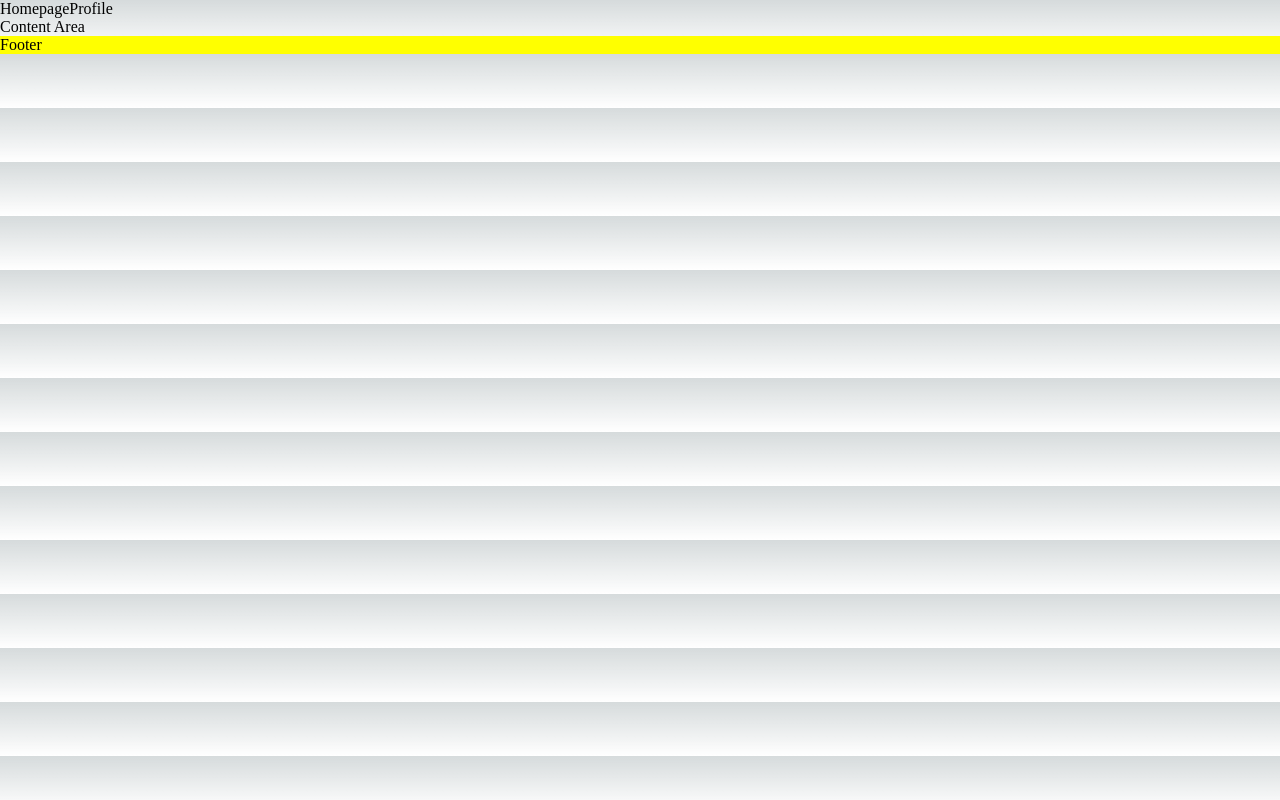
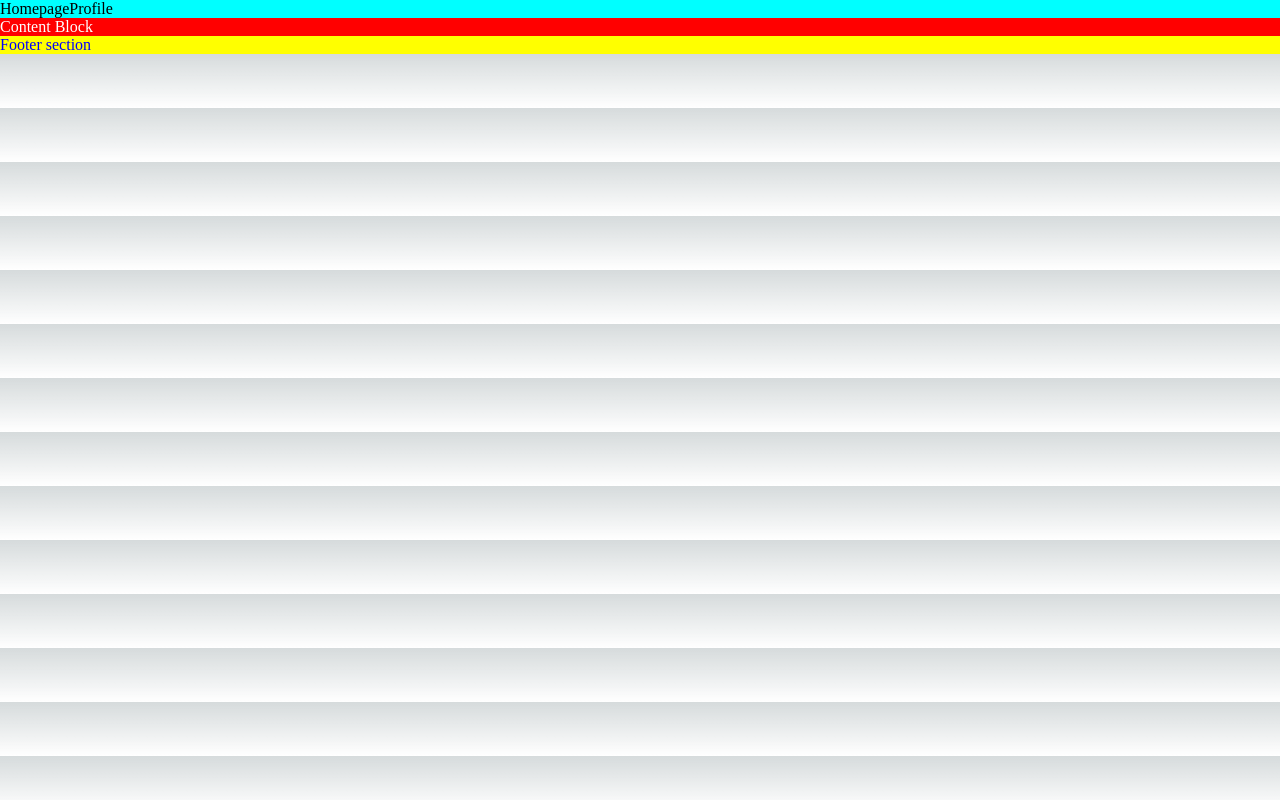
Before and after one commit to FarrazID/belajar-nextjs-b53, a Next.js app in the folder nextjs-page-route1/: page / in a window 1280 px wide. Built offline with nearby package versions, Linux system fonts and the light colour scheme.

Commit message:
git push tugas H4

```diff
--- /dev/null
+++ b/nextjs-page-route1/components/content/index.js
@@ -0,0 +1,3 @@
+export default function Content() {
+  return <div className="background-red text-white">Content Block</div>;
+}
--- a/nextjs-page-route1/components/footer/index.js
+++ b/nextjs-page-route1/components/footer/index.js
@@ -1,7 +1,7 @@
 import styles from './styles.module.css';
 
-// use Snippet enf -- export name function
-// use Snippet edf -- export default function
+// use Snippet: enf -- export name function
+// use Snippet: edf -- export default function
 export default function Footer() {
-  return <div className={styles.header}>Footer</div>;
+  return <div className={styles.footer}>Footer section</div>;
 };
--- a/nextjs-page-route1/components/footer/styles.module.css
+++ b/nextjs-page-route1/components/footer/styles.module.css
@@ -1,4 +1,4 @@
-.header {
+.footer {
   background-color: yellow;
-  font-color: blue;
+  color: blue;
 }
--- a/nextjs-page-route1/components/header/index.js
+++ b/nextjs-page-route1/components/header/index.js
@@ -1,16 +1,16 @@
 import withAuth from "../with-auth";
 import Menu from "../menu";
-
+import styles from "./styles.module.css";
 
 // use Snippet enf -- export name function
 // use Snippet edf -- export default function
 function Header() {
   return (
-    <div>
+    <div className={styles.header}>
       <Menu />
     </div>
   );
 };
 
-// export default withAuth(Header); //! this method is not working
-export default Header;
+export default withAuth(Header); //! this method is updated, instead of bootcamp-video
+// export default Header;
--- /dev/null
+++ b/nextjs-page-route1/components/header/styles.module.css
@@ -0,0 +1,4 @@
+.header {
+  background-color: aqua;
+  font-color: blue;
+}
--- a/nextjs-page-route1/components/with-auth/index.js
+++ b/nextjs-page-route1/components/with-auth/index.js
@@ -1,14 +1,16 @@
-import { Component } from "react";
+import React from "react";
 
 // define Higher-Order-Component (HOC): create component inside from component
 // -- EX: to define authentication (validation) certain page for admin-only
-export function withAuth(Component) {
+const withAuth = (WrappedComponent) => {
   return function WithAuth(props) {
     const isLogin = true;
 
     if (!isLogin) return <div>Anda harus login</div>;
 
-    return <Component {...props} />;
+    return <WrappedComponent {...props} />;
 
   };
 };
+
+export default withAuth;
--- a/nextjs-page-route1/pages/index.js
+++ b/nextjs-page-route1/pages/index.js
@@ -1,9 +1,10 @@
 import Head from 'next/head'
 // import Image from 'next/image'
 import { Inter } from 'next/font/google'
-// import styles from '@/styles/Home.module.css'
+import styles from '@/styles/Home.module.css'
 
 import Header from '@/components/header'
+import Content from '@/components/content'
 import Footer from '@/components/footer'
 
 
@@ -19,7 +20,8 @@ export default function Home() {
         <link rel="icon" href="/favicon.ico" />
       </Head>
       <Header />
-      <p>Content Area</p>
+      {/* <p>Content Area</p> */}
+      <Content />
       <Footer />
     </div>
   )
--- a/nextjs-page-route1/styles/globals.css
+++ b/nextjs-page-route1/styles/globals.css
@@ -105,3 +105,11 @@ a {
     color-scheme: dark;
   }
 }
+
+.background-red {
+  background-color: red;
+}
+
+.text-white {
+  color: white;
+}
```
